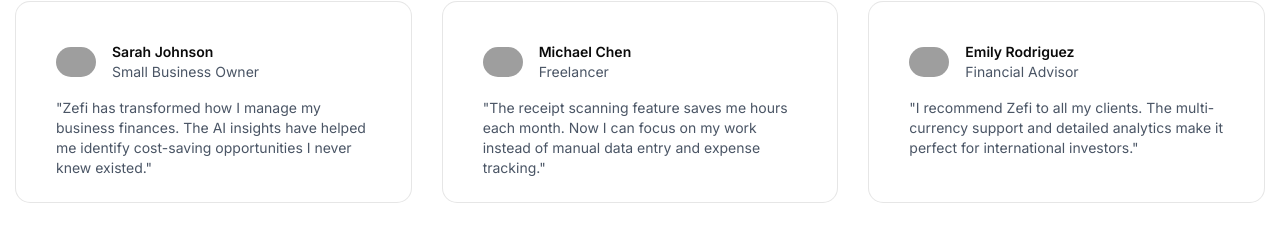
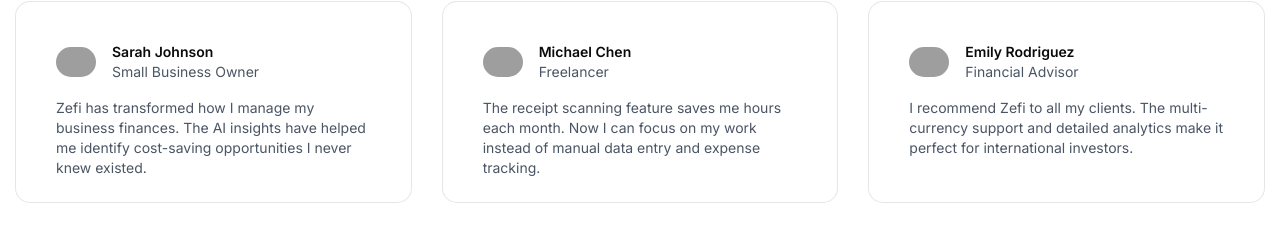
Before and after one commit to Wasef07/zefi, a Next.js app: page / in a window 1280 px wide. Shown: the part 3044-3272 px from the top of the page. Built offline with nearby package versions, Linux system fonts and the light colour scheme; no server answers; grey boxes are pictures that could not be loaded.

Commit message:
fix: resolve build errors for Vercel deployment

```diff
--- a/app/(main)/account/_components/transaction-table.jsx
+++ b/app/(main)/account/_components/transaction-table.jsx
@@ -175,10 +175,12 @@
   useEffect(() => {
     if (deleted?.success && !deleteLoading) {
       toast.success("Transactions deleted successfully");
+      setTimeout(() => {
         setSelectedIds([]);
         router.refresh();
+      }, 0);
     }
-  }, [deleted, deleteLoading]);
+  }, [deleted, deleteLoading, router]);
 
   const handleClearFilters = () => {
     setSearchTerm("");
--- a/app/(main)/dashboard/_components/budget_progress.jsx
+++ b/app/(main)/dashboard/_components/budget_progress.jsx
@@ -40,7 +40,7 @@
   useEffect(() => {
     if (updatedBudget?.success) {
       toast.success("Budget updated successfully.");
-      setIsEditing(false);
+      setTimeout(() => setIsEditing(false), 0);
     }
   }, [updatedBudget]);
 
@@ -115,13 +115,14 @@
       <CardContent>
         {initialBudget && (
           <div>
-            <Progress value={percentage}
+            <Progress
+              value={percentage}
               extraStyles={`${
-                percentage >=90
-                ? "bg-red-500"
-                : percentage >= 75
-                ? "bg-yellow-500"
-                : "bg-green-500"
+                percentage >= 90
+                  ? "bg-red-500"
+                  : percentage >= 75
+                    ? "bg-yellow-500"
+                    : "bg-green-500"
               }`}
             />
             <p className="text-sm text-muted-foreground text-right">
--- a/app/page.jsx
+++ b/app/page.jsx
@@ -74,7 +74,7 @@
                     <div className="text-sm text-gray-600">{testimonials.role}</div>
                   </div>
                 </div>
-                <p className="text-gray-600 ">"{testimonials.quote}"</p>
+                <p className="text-gray-600 ">{testimonials.quote}</p>
                 </CardContent>
               </Card>
             ))}
```
Lines whose indentation alone changed are shown as unchanged.
